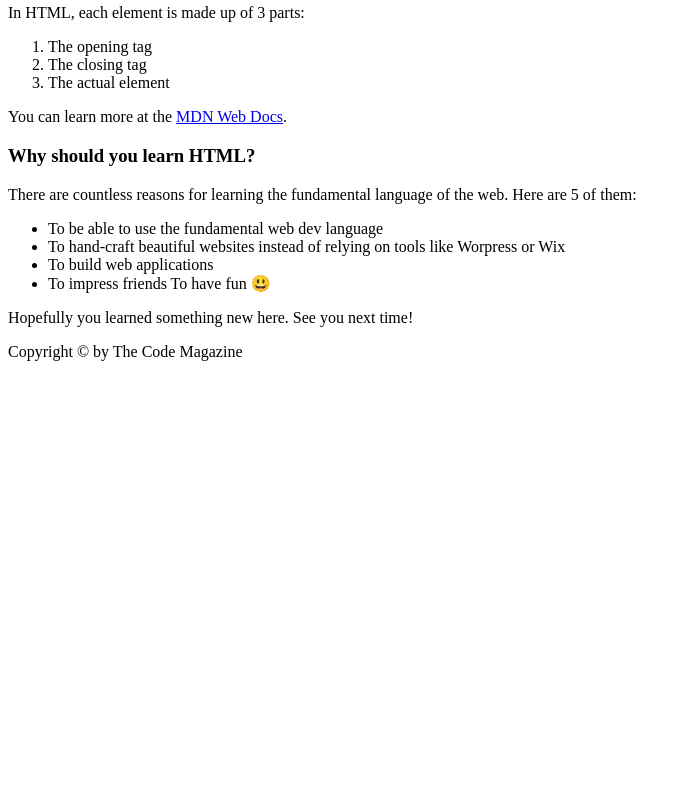
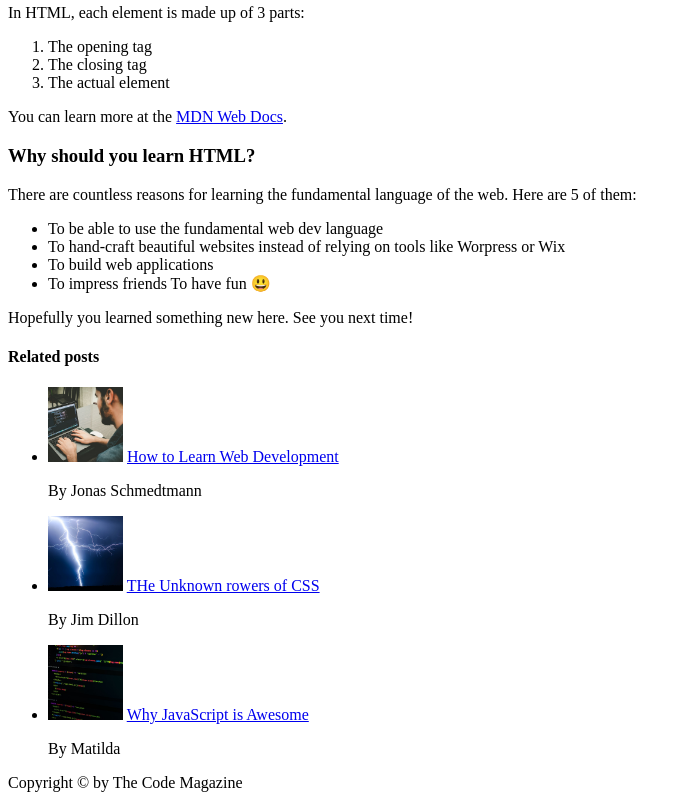
Before and after one commit to staick/udemy-html5-css3, a plain HTML site: page 02-HTML-Fundamentals/index.html in a window 1280 px wide. Shown: the part 665-1465 px from the top of the page, without its empty margins (0-691 px from the left). Before the commit the page ends 1034 px from the top, so only its background shows below. Drawn offline with Linux system fonts and the light colour scheme.

Commit message:
Challenge #1

```diff
--- a/02-HTML-Fundamentals/index.html
+++ b/02-HTML-Fundamentals/index.html
@@ -19,7 +19,7 @@
     <article>
       <h2>The Basic Language of the Web: HTML</h2>
       <img
-        src="laura-jones.jpg"
+        src="img/laura-jones.jpg"
         alt="Headshot of laura Jones"
         height="50"
         width="50"
@@ -27,7 +27,7 @@
       <p>Posted by <strong>Laura Jones</strong> on Monday, June 21st 2027</p>
 
       <img
-        src="post-img.jpg"
+        src="img/post-img.jpg"
         alt="HTML code on a screen"
         width="500"
         height="200"
@@ -92,6 +92,36 @@
 
       <p>Hopefully you learned something new here. See you next time!</p>
     </article>
+    <aside>
+      <h4>Related posts</h4>
+      <ul>
+        <li>
+          <img
+            src="img/related-1.jpg"
+            alt="Person programming"
+            width="75"
+            height="75"
+          />
+          <a href="#">How to Learn Web Development</a>
+          <p>By Jonas Schmedtmann</p>
+        </li>
+        <li>
+          <img src="img/related-2.jpg" alt="Lighting" width="75" height="75" />
+          <a href="#">THe Unknown rowers of CSS</a>
+          <p>By Jim Dillon</p>
+        </li>
+        <li>
+          <img
+            src="img/related-3.jpg"
+            alt="Web code on screen"
+            width="75"
+            height="75"
+          />
+          <a href="#">Why JavaScript is Awesome</a>
+          <p>By Matilda</p>
+        </li>
+      </ul>
+    </aside>
     <footer>Copyright &copy; by The Code Magazine</footer>
   </body>
 </html>
```
Also changed, not shown: 02-HTML-Fundamentals/img/challenges.jpg (renamed from 02-HTML-Fundamentals/challenges.jpg), 02-HTML-Fundamentals/img/laura-jones.jpg (renamed from 02-HTML-Fundamentals/laura-jones.jpg), 02-HTML-Fundamentals/img/post-img.jpg (renamed from 02-HTML-Fundamentals/post-img.jpg), 02-HTML-Fundamentals/img/related-1.jpg (renamed from 02-HTML-Fundamentals/related-1.jpg), 02-HTML-Fundamentals/img/related-2.jpg (renamed from 02-HTML-Fundamentals/related-2.jpg), 02-HTML-Fundamentals/img/related-3.jpg (renamed from 02-HTML-Fundamentals/related-3.jpg).
